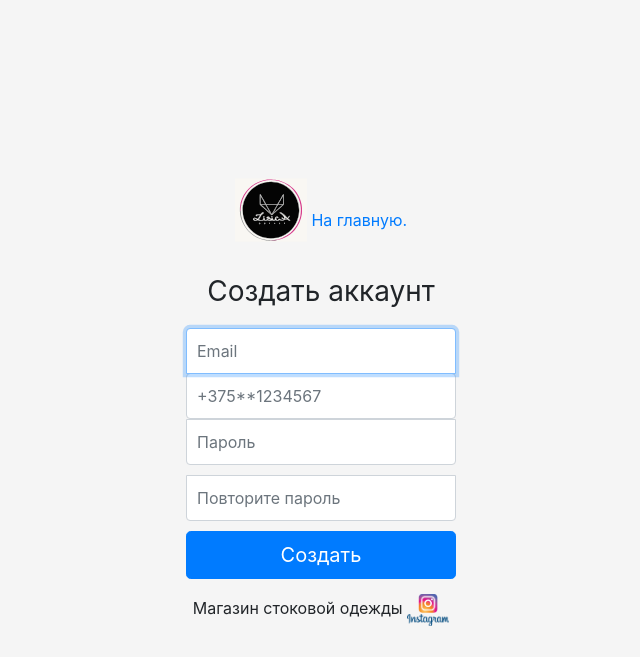
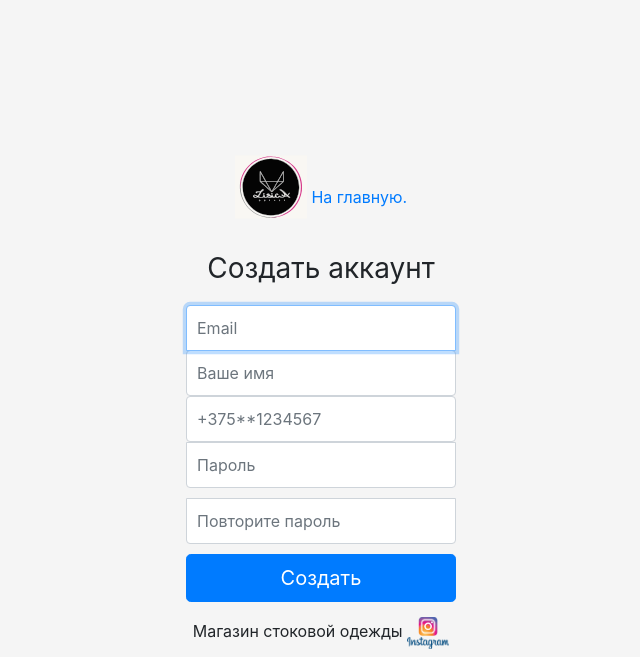
Before and after one commit to AndriuBalashenko/Django_Shop, a Django app: page /account/register/ in a window 1280 px wide. Shown: the top 657 px of the page, without its empty margins (319-959 px from the left). Run offline with Django 4.2, Linux system fonts and the light colour scheme; some libraries are stand-ins or nearby versions.

Commit message:
переработана форма регистрации Name

```diff
--- a/shop/account/admin.py
+++ b/shop/account/admin.py
@@ -18,7 +18,7 @@ class UserAdmin(DjangoUserAdmin):
     add_fieldsets = (
         (None, {
             'classes': ('wide',),
-            'fields': ('email', 'password1', 'password2', 'phone'),
+            'fields': ('email', 'password1', 'password2', 'phone', 'first_name'),
         }),
     )
 
--- a/shop/account/forms.py
+++ b/shop/account/forms.py
@@ -8,7 +8,7 @@ class UserRegistrationForm(forms.ModelForm):
 
     class Meta:
         model = User
-        fields = ('email', 'phone' )
+        fields = ('email', 'phone','first_name' )
 
     def clean_password2(self):
         cd = self.cleaned_data
--- a/shop/account/templates/registration/register.html
+++ b/shop/account/templates/registration/register.html
@@ -23,6 +23,10 @@
     <input type="email" id="inputEmail" class="form-control" placeholder="Email" name="email"
          value="" required="" autofocus="" data-cip-id="inputEmail">
 
+    <label for="inputFirst_name" class="sr-only">First_name</label>
+    <input type="text" id="inputFirst_name" class="form-control" placeholder="Ваше имя" name="first_name"
+         value="" required="" autofocus="" data-cip-id="inputFirst_name">
+
     <label for="inputPhone" class="sr-only">Phone</label>
     <input type="tel" id="inputEmail" class="form-control" placeholder="+375**1234567" name="phone"
          value="" required="" autofocus="" data-cip-id="inputPhone">
```
